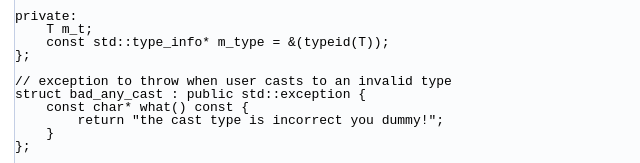
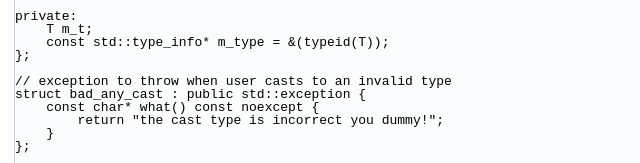
Before and after one commit to durandaltheta/cpp_template_workshop, a plain HTML site: page md_virtual_inheritance.html in a window 1280 px wide. Shown: the part 1932-2095 px from the top of the page, 0-640 px from the left. Drawn offline with Linux system fonts and the light colour scheme.

Commit message:
Deploying to gh-pages from @ durandaltheta/cpp_template_workshop@a33f980e500b8958c0144a9a79d839444a32960b 🚀

```diff
--- a/md_virtual_inheritance.html
+++ b/md_virtual_inheritance.html
@@ -164,7 +164,7 @@ Combining virtual inheritance with type erasure</h1>
 <div class="line"> </div>
 <div class="line">// exception to throw when user casts to an invalid type</div>
 <div class="line">struct bad_any_cast : public std::exception {</div>
-<div class="line">    const char* what() const {</div>
+<div class="line">    const char* what() const noexcept {</div>
 <div class="line">        return &quot;the cast type is incorrect you dummy!&quot;;</div>
 <div class="line">    }</div>
 <div class="line">};</div>
```
